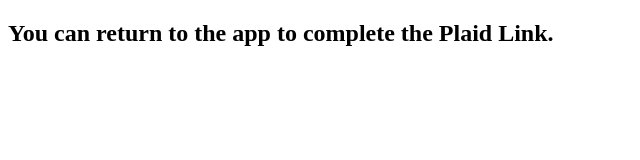
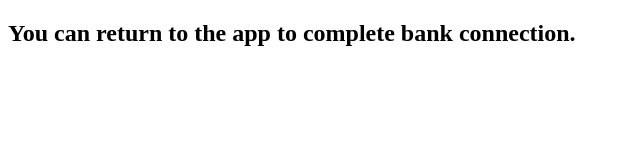
Before and after one commit to berkaypacal/sdk_fb_web, a Next.js app: page /deneme in a window 1280 px wide. Shown: the top 160 px of the page, without its empty margins (0-640 px from the left). Built offline with nearby package versions, Linux system fonts and the light colour scheme.

Commit message:
Update deneme.js

```diff
--- a/pages/deneme.js
+++ b/pages/deneme.js
@@ -3,7 +3,7 @@
 
     return (
       <>
-     <h2>You can return to the app to complete the Plaid Link.</h2>
+     <h2>You can return to the app to complete bank connection.</h2>
       </>
     );
   }
```
